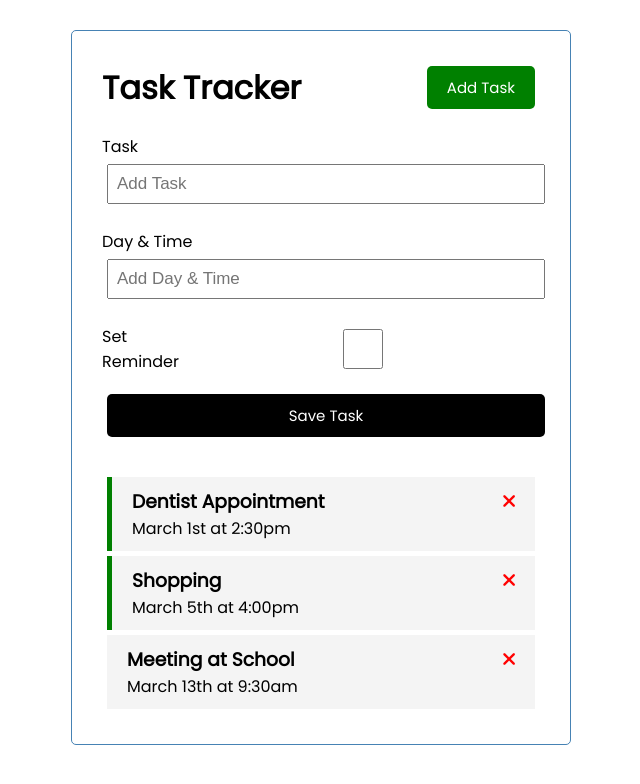
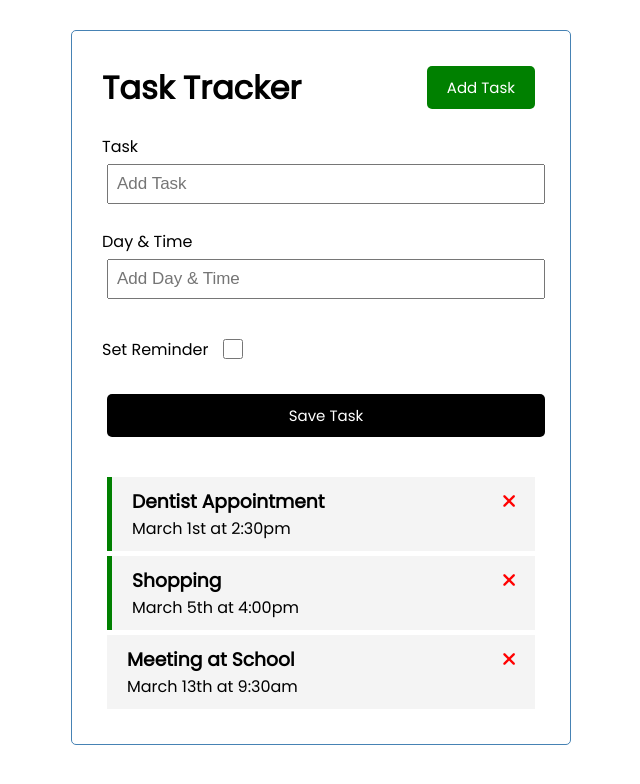
Before and after one commit to xbarisaslan/first-vue-project, a Vue app: page / in a window 1280 px wide. Shown: the top 784 px of the page, without its empty margins (319-959 px from the left). Built offline with nearby package versions, Linux system fonts and the light colour scheme.

Commit message:
Add data() function

```diff
--- a/src/components/AddTask.vue
+++ b/src/components/AddTask.vue
@@ -2,15 +2,15 @@
     <form class="add-form">
       <div class="form-control">
         <label>Task</label>
-        <input type="text" name="text" placeholder="Add Task" />
+        <input type="text" name="text" placeholder="Add Task" v-model="task"/>
       </div>
       <div class="form-control">
         <label>Day & Time</label>
-        <input type="text" name="day" placeholder="Add Day & Time" />
+        <input type="text" name="day" placeholder="Add Day & Time" v-model="day" />
       </div>
       <div class="form-control form-control-check">
         <label>Set Reminder</label>
-        <input type="checkbox" name="reminder" />
+        <input id="checkbox" type="checkbox" name="reminder" v-model="reminder" />
       </div>
 
       <input class="btn btn-block" type="submit" value="Save Task" />
@@ -20,6 +20,13 @@
 <script>
  export default {
     name: "AddTask",
+    data() {
+        return {
+            text: '',
+            day:'',
+            reminder: false,
+        }
+    }
  }
 </script>
 
@@ -45,8 +52,13 @@
 }
 
 .form-control-check {
-    display: flex;
-    align-items: center;
-    justify-content: space-between;
+   display:flex;
+   align-items: center ;
 }
+
+#checkbox {
+    width:20px;
+    margin-left: 15px;
+}
+
 </style>
```
